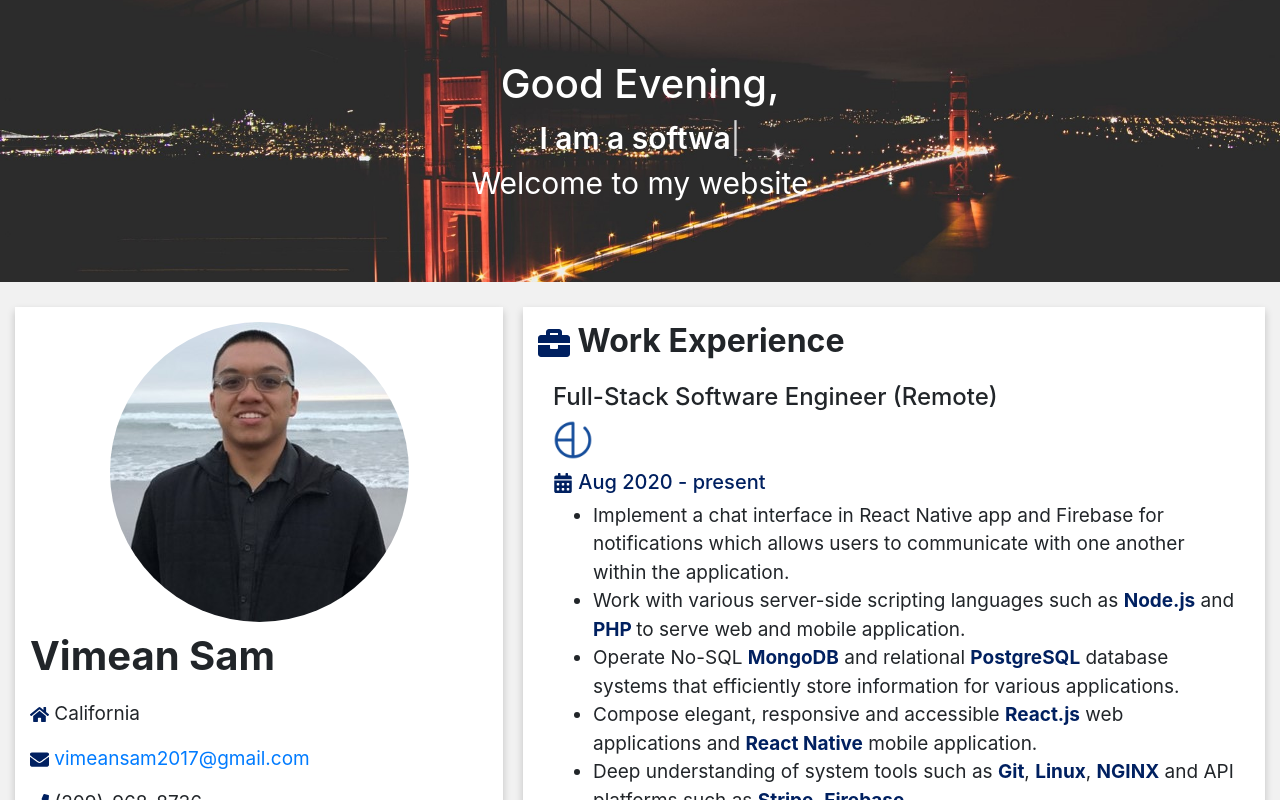
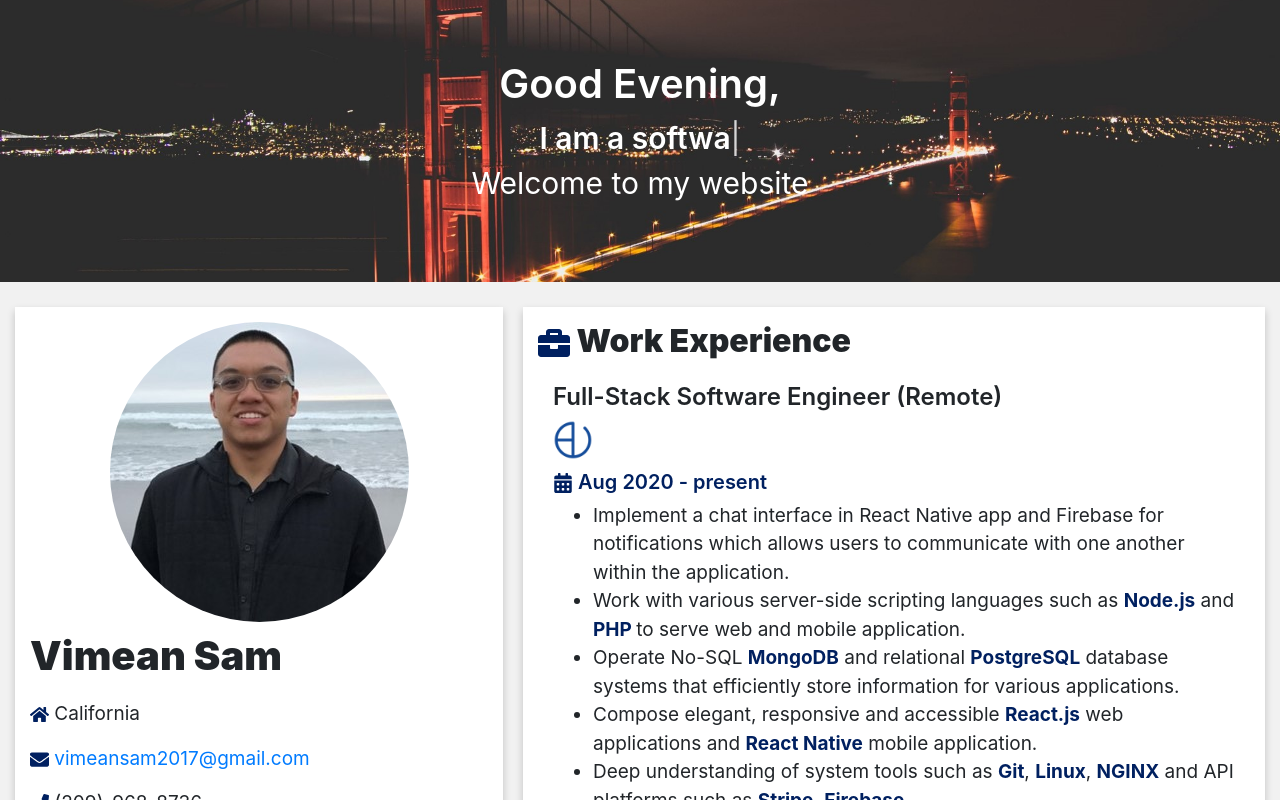
Before and after one commit to VimeanSam/Portfolio, a React (Create React App) app: page / in a window 1280 px wide. Shown: the top 800 px of the page. Built offline with nearby package versions, Linux system fonts and the light colour scheme.

Commit message:
removed problematic dependencies

```diff
--- a/src/App.css
+++ b/src/App.css
@@ -3,7 +3,9 @@ html, body {
   margin: 0;
   background-color: #f1f1f1!important;
 }
-
+h1, h2, h3, h4, h5, h6{
+  font-weight: 600 !important;
+}
 .category{
   font-size: 21px;
   font-weight: 600;
```
Also changed, not shown: package.json (+0 -9 lines), 1 other file (tests, documents, lock files or other folders).
